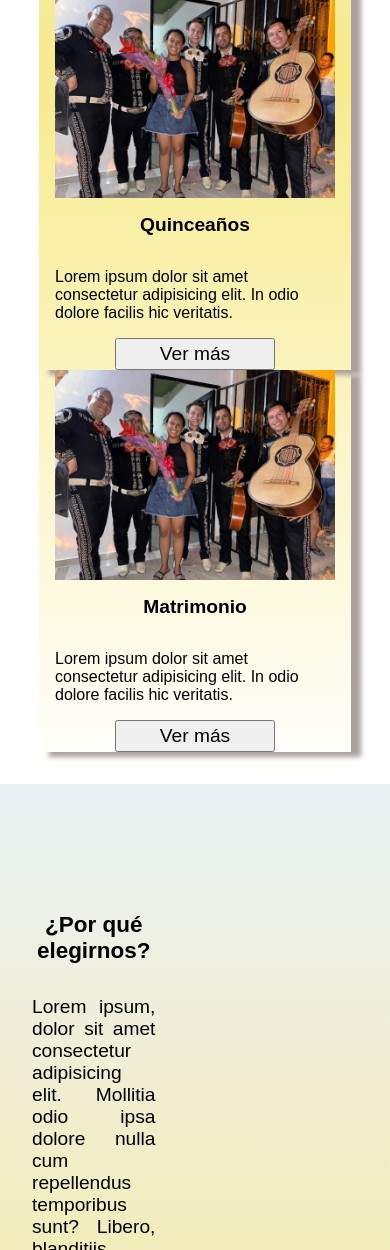
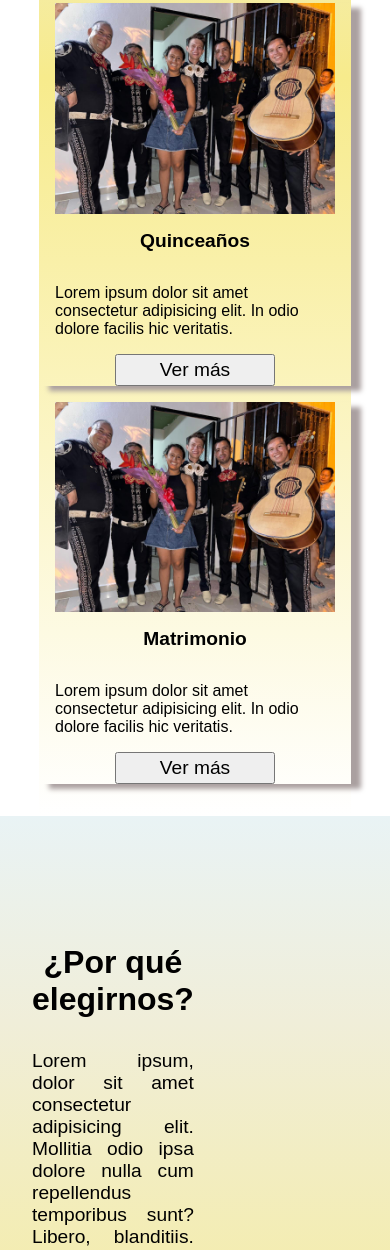
Before and after one commit to johanrodriguez24/examen_practico, a plain HTML site: page index.html in a window 390 px wide. Shown: the part 1602-2852 px from the top of the page. Drawn offline with Linux system fonts and the light colour scheme; a web font is replaced by a local one.

Commit message:
adición especial xD

```diff
--- a/styles.css
+++ b/styles.css
@@ -488,6 +488,7 @@ form{
         justify-content: center;
         align-items: center;
         margin: 0 auto;
+        gap: 1rem;
     }
     .ubicacion iframe{
         display: none;
@@ -523,6 +524,7 @@ form{
 .contenedor_info h3{
     text-align: center;
     padding-bottom: 2rem;
+    font-size: 2rem;
 }
 
 .detalles_footer{
```
